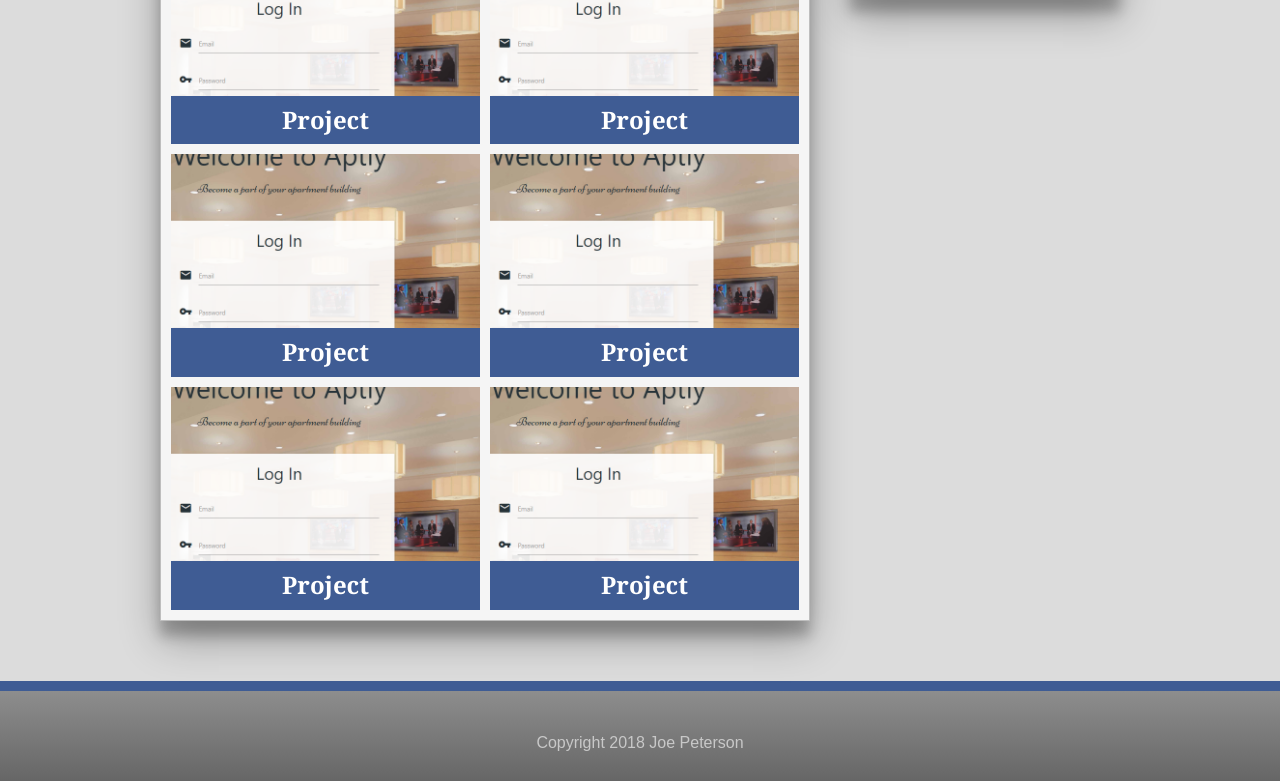
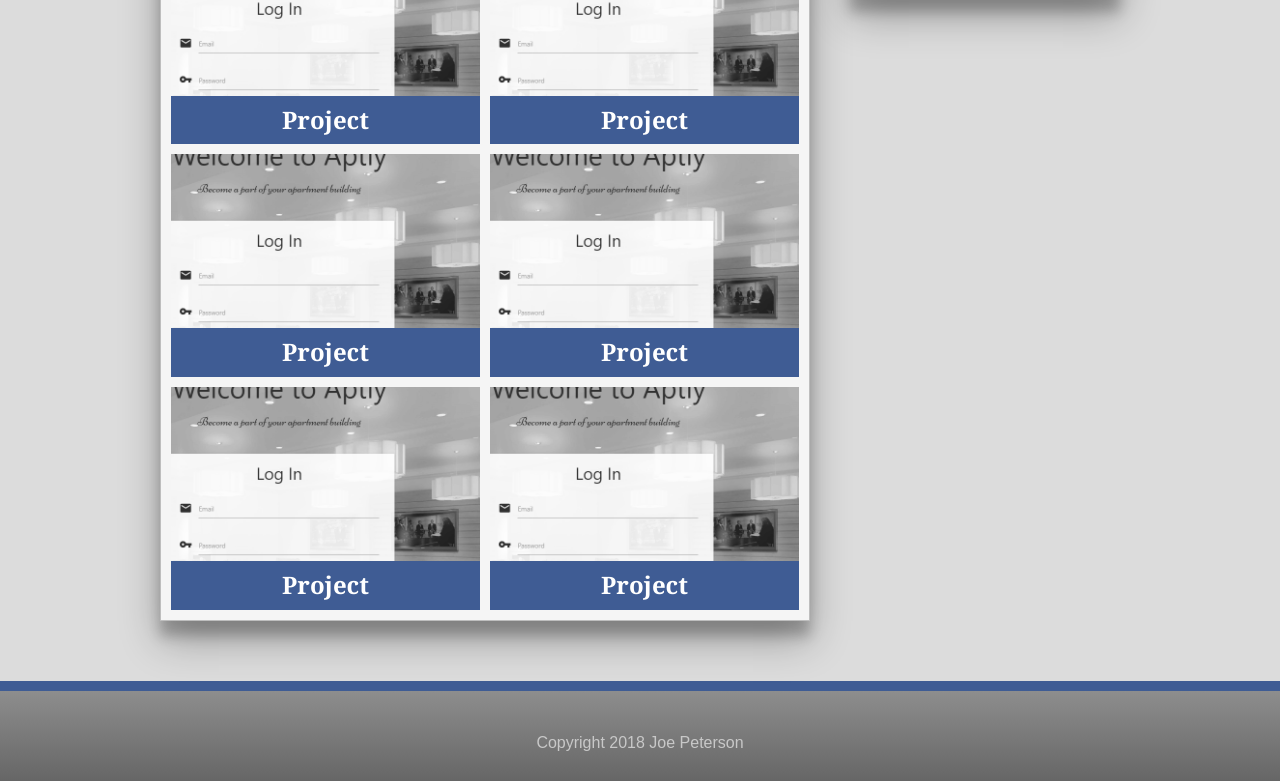
Before and after one commit to petejos80/petejos80.github.io, a plain HTML site: page portfolio.html in a window 1280 px wide. Shown: the part 313-1094 px from the top of the page. Drawn offline with nearby package versions, Linux system fonts and the light colour scheme.

Commit message:
Added overlay quality for portfolio images

```diff
--- a/assets/css/style.css
+++ b/assets/css/style.css
@@ -274,11 +274,13 @@ form labe [type=text] {
 }
 
 .left {
+	overflow: hidden;
 	float: left;
 	width: 50%;
 }
 
 .right {
+	overflow: hidden;
 	float: right;
 	width: 50%;
 }
@@ -288,9 +290,20 @@ form labe [type=text] {
 }
 
 img {
+	-webkit-filter: grayscale(100%); /* Safari 6.0 - 9.0 */
+    filter: grayscale(100%);
 	max-width: 100%;
 	height: auto;
 	padding: 10px 5px 0px;
+	max-width: 100%;
+	-moz-transition: all 0.4s;
+	-webkit-transition: all 0.4s;
+	transition: all 0.4s;
+}
+
+img:hover {
+	-webkit-filter: grayscale(0%); /* Safari 6.0 - 9.0 */
+	filter: grayscale(0%);
 }
 
 .group:after {
```
